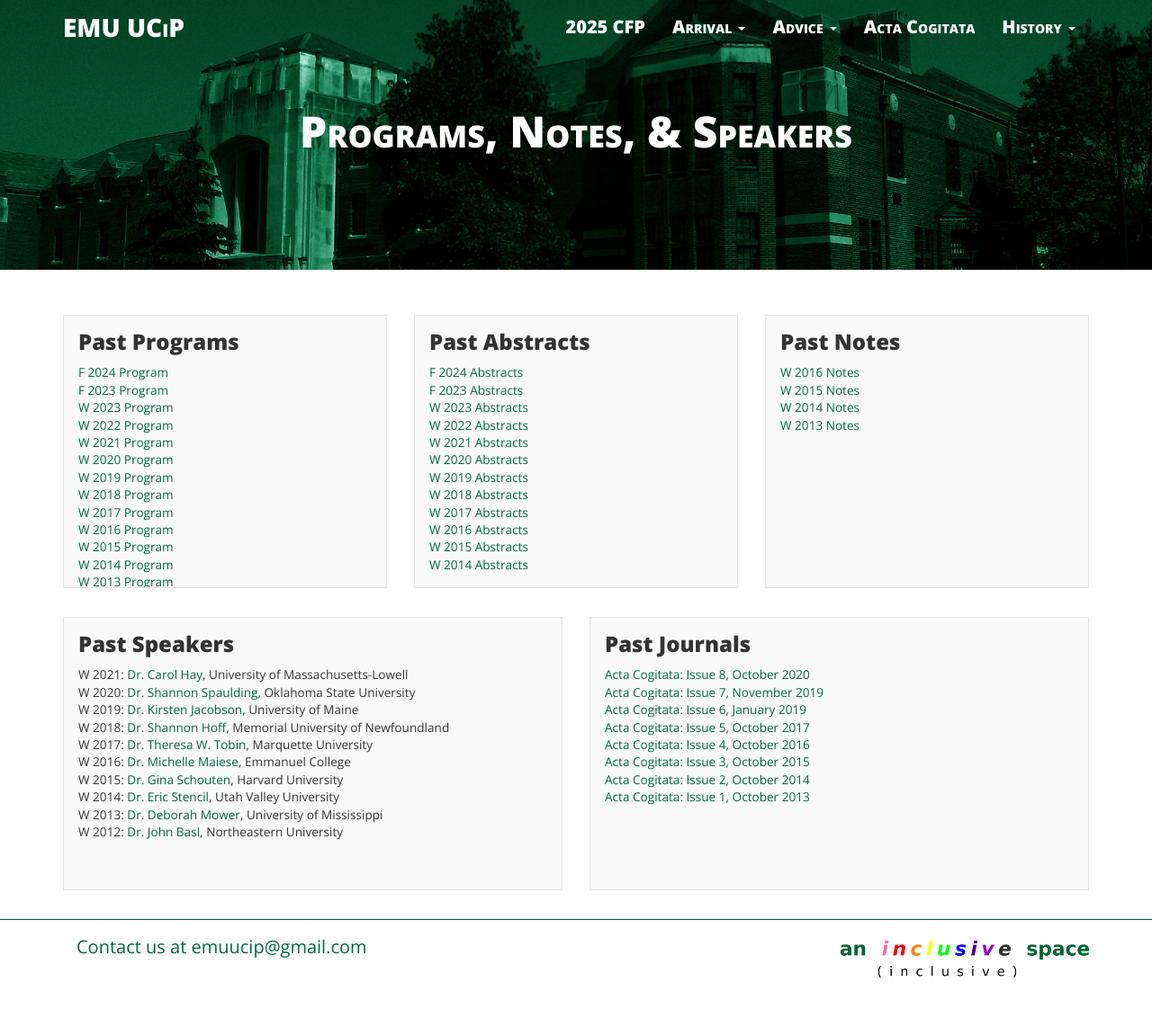
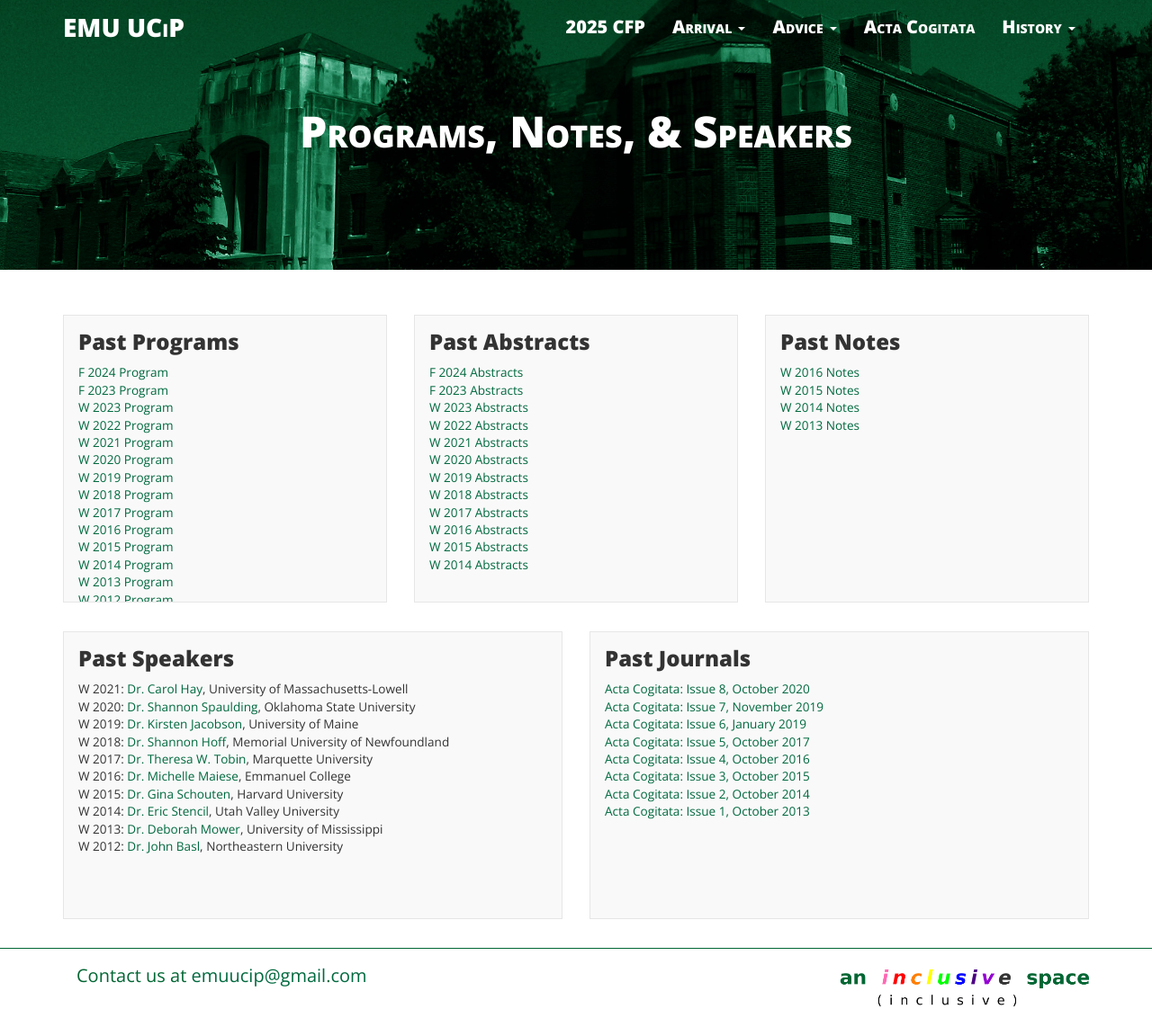
Before and after one commit to ucip/ucip.github.io, a Jekyll site: the page built from history.md, in a window 1280 px wide. Shown: the whole page at 90% size. Built offline with Jekyll 4.4.1, drawn with Linux system fonts in a browser that asks for light colours; nearby versions of some CDN libraries; before the commit the page ends 1110 px from its top, so only the background shows below that.

Commit message:
Correct box size & scroll on history page

```diff
--- a/css/main.css
+++ b/css/main.css
@@ -141,8 +141,8 @@
   margin-bottom: 2em;
   background-color: #f9f9f9;
   border: 1px solid #e6e6e6;
-  height: 19em;
-  overflow: hidden;
+  height: 20em;
+  overflow: scroll;
   position: relative;
 }
 
```
